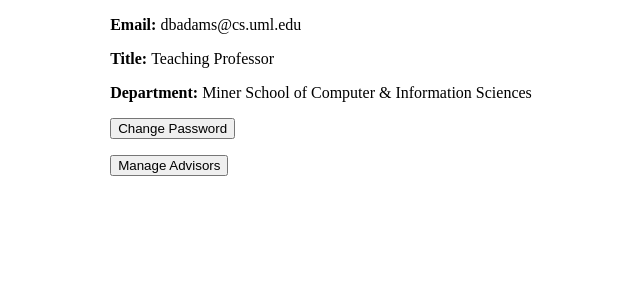
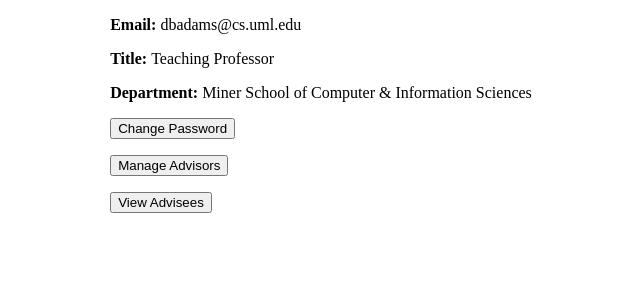
Before and after one commit to TypingHare/database2-uml, a PHP site: page /instructor.php?instructor_id=1 in a window 1280 px wide. Shown: the part 180-480 px from the top of the page, without its empty margins (319-959 px from the left). Run offline with PHP 8.4, Linux system fonts and the light colour scheme; data comes from the database, SQL or seed files in the repository.

Commit message:
reformat

```diff
--- a/phase2/src/instructor.php
+++ b/phase2/src/instructor.php
@@ -24,7 +24,13 @@ if ($instructor === null) {
 
 $change_password_url = build_url(Page::CHANGE_PASSWORD, [
     'email' => $instructor['email']
-])
+]);
+$manage_advisor_url = build_url(Page::ADVISOR, [
+    'instructor_id' => $instructor_id
+]);
+$view_advisees_url = build_url(Page::ADVISEE, [
+    'instructor_id' => $instructor_id
+]);
 
 ?>
 
@@ -47,8 +53,14 @@ $change_password_url = build_url(Page::CHANGE_PASSWORD, [
     </a>
 
     <a
-      href="<?= build_url(Page::ADVISOR, ['instructor_id' => $instructor_id]) ?>">
+      href="<?= $manage_advisor_url ?>">
       <button>Manage Advisors</button>
+    </a>
+
+    <a
+      href="<?= $view_advisees_url ?>"
+    >
+      <button>View Advisees</button>
     </a>
   </div>
 </div>
--- a/phase2/src/service/course.php
+++ b/phase2/src/service/course.php
@@ -34,7 +34,7 @@ function get_all_completed_courses(string $student_id): array
     $courses = get_all_student_courses($student_id);
     return array_filter(
         $courses,
-        fn($course) => $course['grade'] !== null
+        fn ($course) => $course['grade'] !== null
     );
 }
 
@@ -43,7 +43,7 @@ function get_all_active_courses(string $student_id): array
     $courses = get_all_student_courses($student_id);
     return array_filter(
         $courses,
-        fn($course) => $course['grade'] === null
+        fn ($course) => $course['grade'] === null
     );
 }
 
@@ -52,7 +52,7 @@ function get_total_credits(string $student_id): int
     $completed_courses = get_all_completed_courses($student_id);
     $passed = array_filter(
         $completed_courses,
-        fn($course) => $course['grade'] !== 'F'
+        fn ($course) => $course['grade'] !== 'F'
     );
     $credits_array = array_column($passed, 'credits');
     return array_sum(array_map('intval', $credits_array));
```
Also changed, not shown: phase2/README.md.
